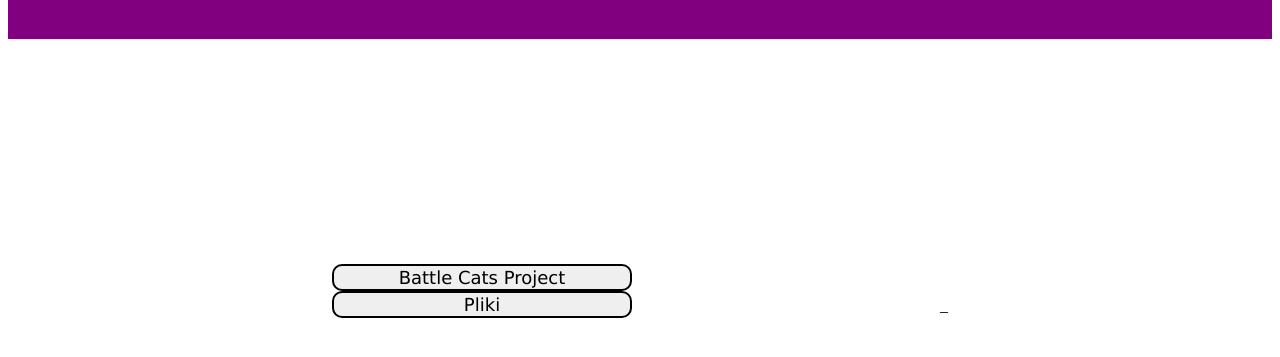
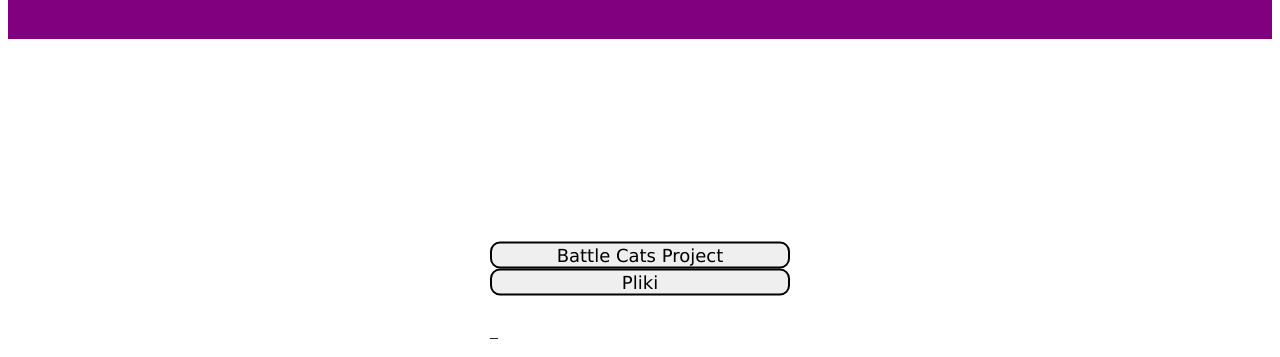
Before and after one commit to Nuclear303/nuclear303.github.io, a plain HTML site: page index.html in a window 1280 px wide. Shown: the part 109-466 px from the top of the page. Drawn offline with Linux system fonts and the light colour scheme.

Commit message:
Small changes

```diff
--- a/index.html
+++ b/index.html
@@ -18,9 +18,9 @@
     </header>
     <div class='buttons'>
         <input type="button" value="Battle Cats Project" class="but"><br>
-        <a href="files.html"><input type="button" value="Pliki" class="but"></a>
+        <a href="files.html"><input type="button" value="Pliki" class="but"></a><br>
         <a href="https://pzs2wejherowo-my.sharepoint.com/:p:/g/personal/jakubowski_kacper_1813355_pzs2wejherowo_onmicrosoft_com/EW5qQzPSK9RAmmOnLR5WWOUBK7p3rD02gs2vbvsJ9fEcfQ?e=LOZNQs" style="opacity: 0;"><input type="button" value="Prezentacja" class="but"></a>
-        _
+        <br>_
     </div>
     <!-- <a href="http://nuclear303.github.io/battle_cats">Battle</a> -->
 </body>
```
